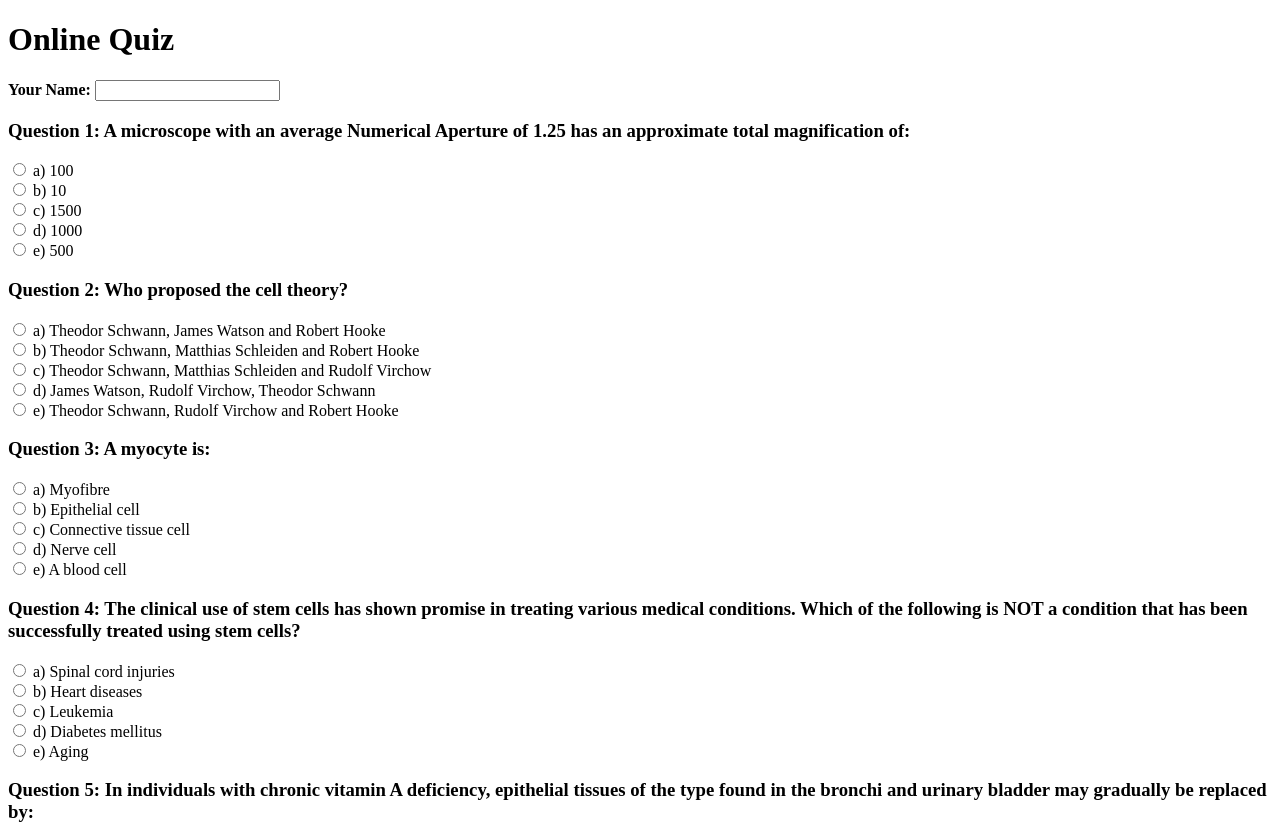
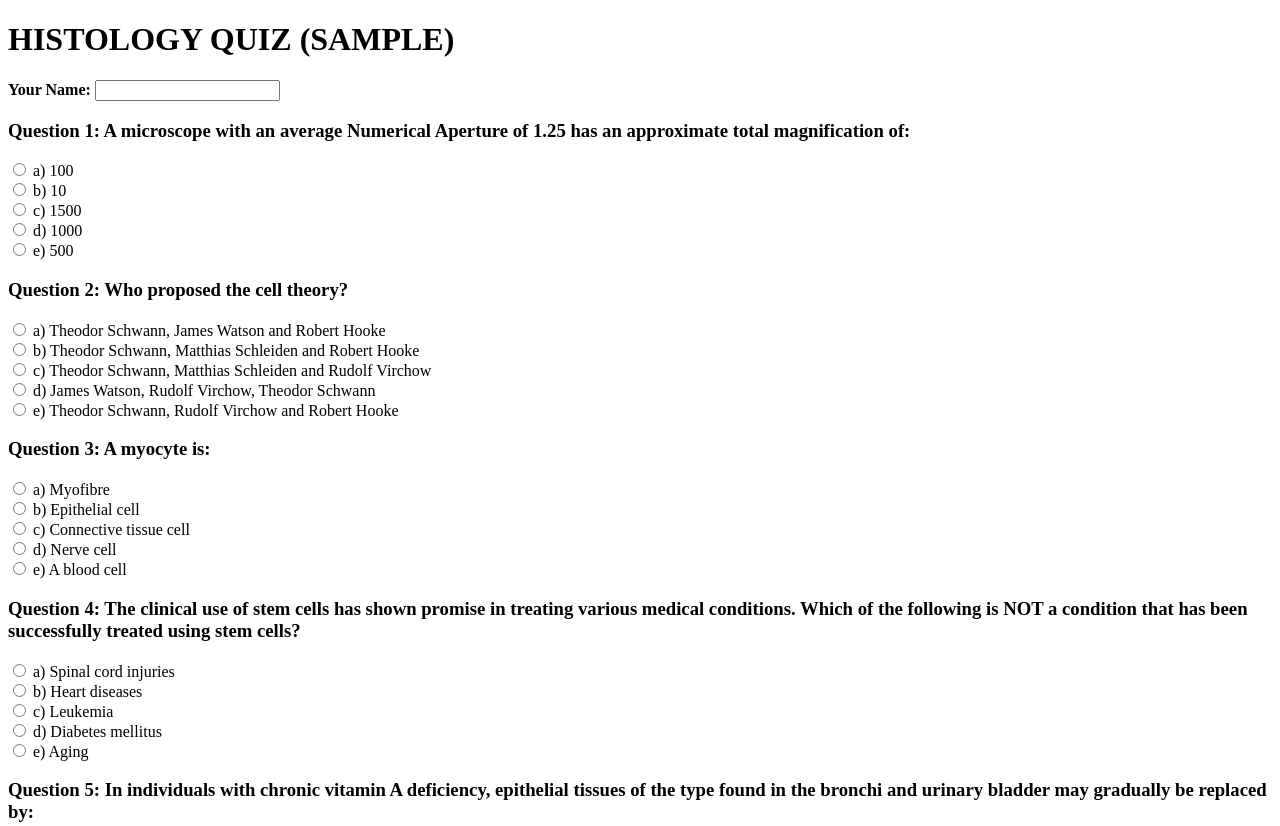
Before and after one commit to Herman1510/HISTOLOGY-QUIZ-, a plain HTML site: page index.html in a window 1280 px wide. Shown: the top 826 px of the page. Drawn offline with Linux system fonts and the light colour scheme.

Commit message:
Update index.html

```diff
--- a/index.html
+++ b/index.html
@@ -26,7 +26,7 @@
     </style>
 </head>
 <body>
-    <h1>Online Quiz</h1>
+    <h1>HISTOLOGY QUIZ (SAMPLE)</h1>
 
     <form id="quizForm">
         <label for="studentName"><strong>Your Name:</strong></label>
```
